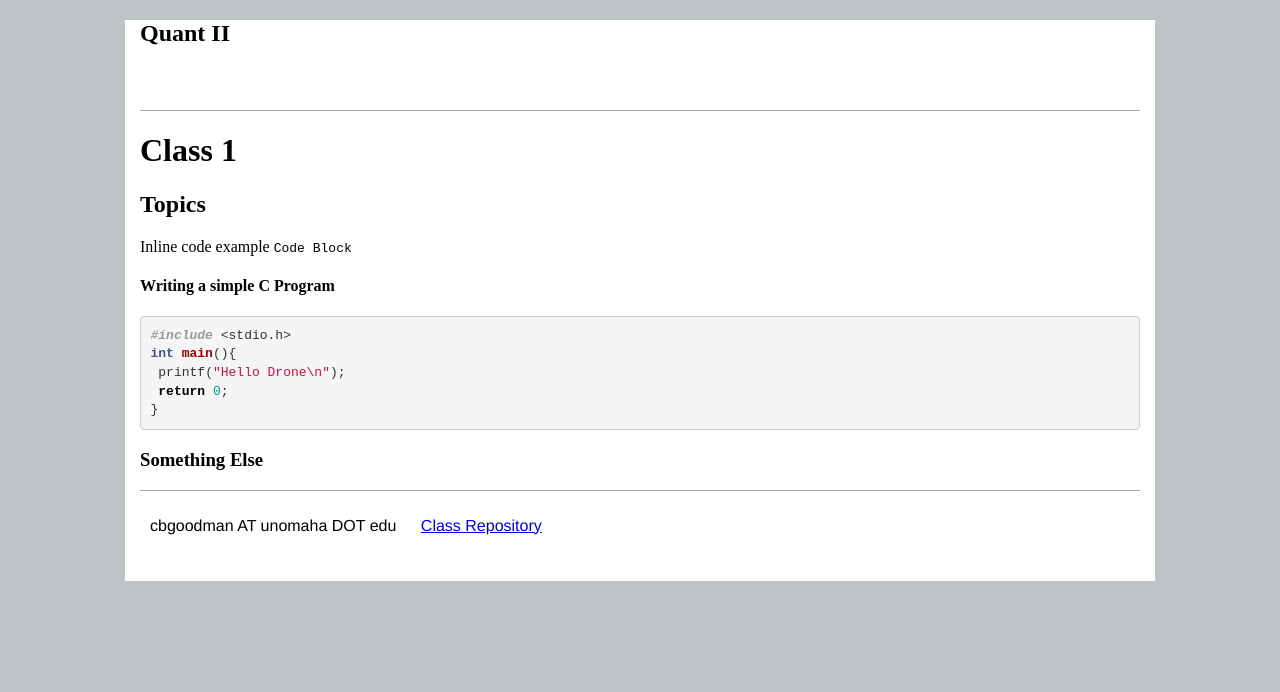
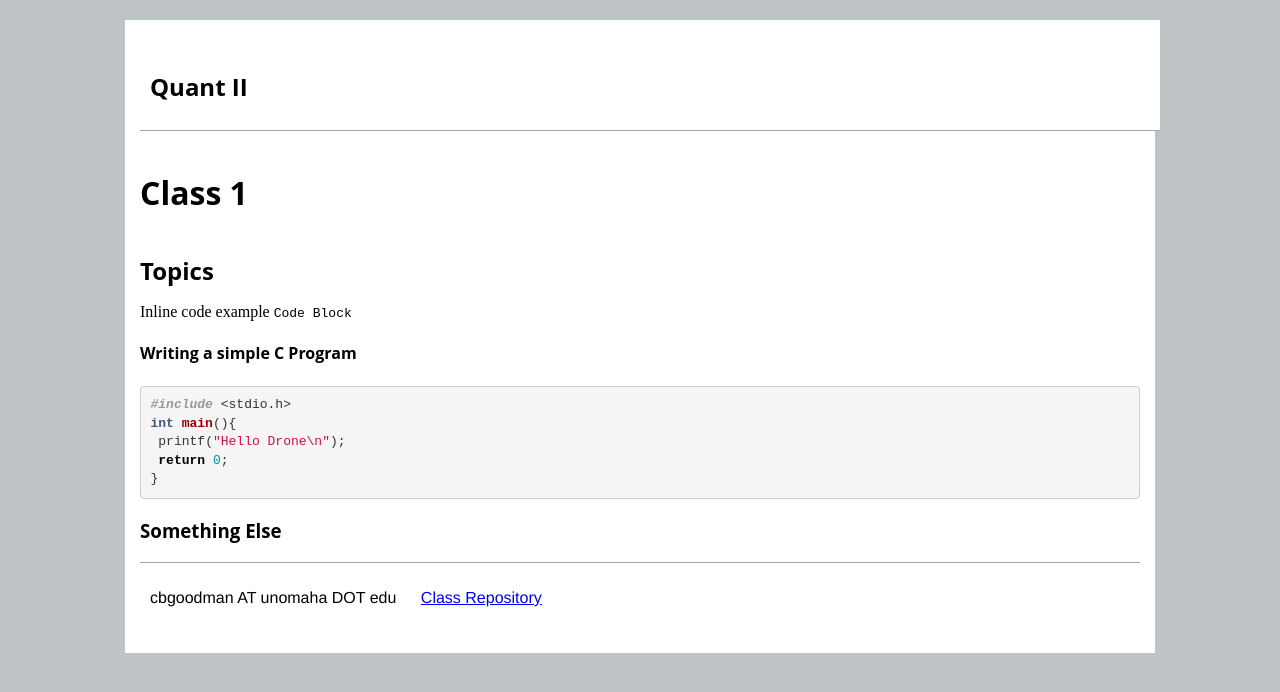
Before and after one commit to cbgoodman/uno-spa-quant-ii, a Jekyll site: the page built from class-1/index.md, in a window 1280 px wide. Shown: the top 692 px of the page. Built offline with Jekyll 4.4.1, drawn with Linux system fonts in a browser that asks for light colours.

Commit message:
Update main.css

```diff
--- a/css/main.css
+++ b/css/main.css
@@ -16,7 +16,7 @@ div.banner {
 	max-width: 1000px;
 	height: 90px;
 	margin: 0px;
-	padding: 0;
+	padding: 10px;
 	border-bottom: 1px solid #A6A6A6;
 }
 
@@ -39,7 +39,7 @@ div.footer {
 	border-top: 1px solid #A6A6A6;
 }
 
-/* Header and Footer Menus */
+/* Footer Menu */
 nav ul, footer ul {
     font-family:'Helvetica', 'Arial', 'Sans-Serif';
     padding: 10px;
@@ -49,6 +49,64 @@ nav ul li, footer ul li {
     display: inline;
     margin-right: 20px;
 }
+
+/* Header Sizes */
+/* Headings */
+h1, h2, h3, h4, h5, h6 {
+    font-family: "Open Sans", "Helvetica", "Arial", sans-serif;
+    font-weight: bold;
+}
+
+h1, h2 {
+    margin-top: 40px;
+    margin-bottom: 10px;
+}
+
+h1.title {
+    margin: 40px 0px;
+}
+
+h1 a, h2 a, h3 a, h4 a, h5 a, h6 a {
+    color: inherit;
+}
+
+h2 code, h3 code, h4 code, h5 code, h6 code {
+    font-size: inherit;
+}
+
+/* Code Boxes */
+pre {
+  display: block;
+  padding: 9.5px;
+  margin: 0 0 10px;
+  font-size: 13px;
+  line-height: 1.42857143;
+  color: #333;
+  word-break: break-all;
+  word-wrap: break-word;
+  background-color: #f5f5f5;
+  border: 1px solid #ccc;
+  border-radius: 4px;
+}
+pre code {
+  padding: 0;
+  font-size: inherit;
+  color: inherit;
+  white-space: pre-wrap;
+  background-color: transparent;
+  border-radius: 0;
+}
+.pre-scrollable {
+  max-height: 340px;
+  overflow-y: scroll;
+}
+.container {
+  padding-right: 15px;
+  padding-left: 15px;
+  margin-right: auto;
+  margin-left: auto;
+}
+
 
 /* Printing */
 @media print {
@@ -123,35 +181,3 @@ nav ul li, footer ul li {
     display: none;
   }
 }
-
-pre {
-  display: block;
-  padding: 9.5px;
-  margin: 0 0 10px;
-  font-size: 13px;
-  line-height: 1.42857143;
-  color: #333;
-  word-break: break-all;
-  word-wrap: break-word;
-  background-color: #f5f5f5;
-  border: 1px solid #ccc;
-  border-radius: 4px;
-}
-pre code {
-  padding: 0;
-  font-size: inherit;
-  color: inherit;
-  white-space: pre-wrap;
-  background-color: transparent;
-  border-radius: 0;
-}
-.pre-scrollable {
-  max-height: 340px;
-  overflow-y: scroll;
-}
-.container {
-  padding-right: 15px;
-  padding-left: 15px;
-  margin-right: auto;
-  margin-left: auto;
-}
```
